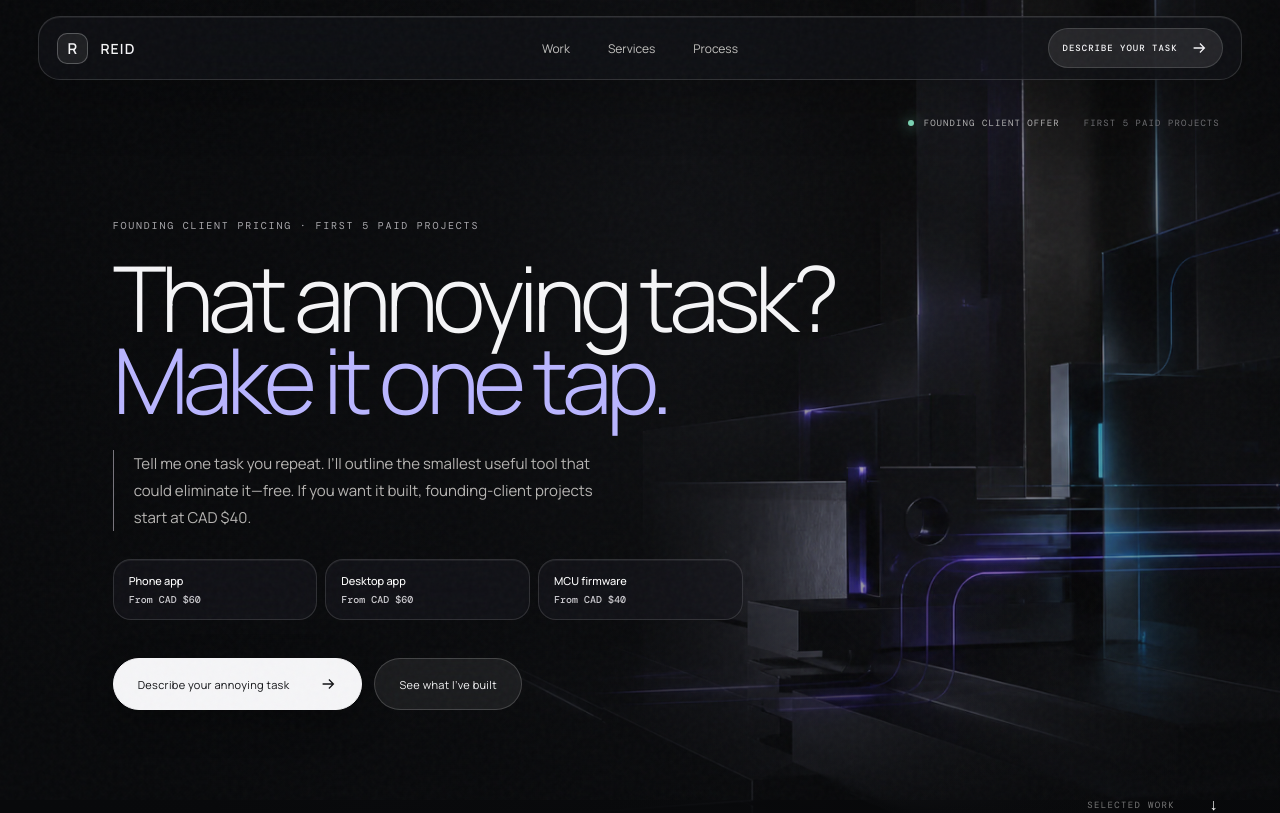
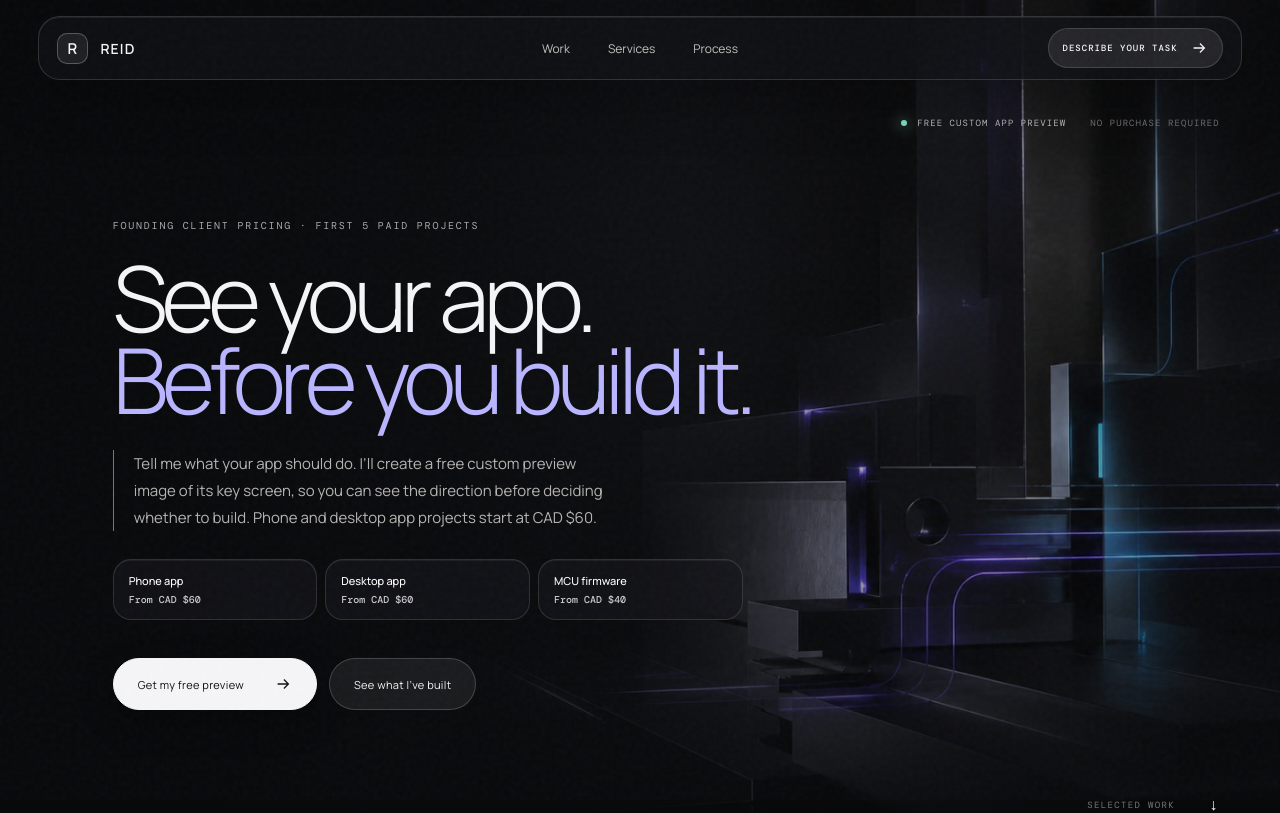
Before and after one commit to reidklassen-design/reidklassen-design.github.io, a React (Vite) app: page / in a window 1280 px wide. Shown: the top 813 px of the page. Built offline with nearby package versions, Linux system fonts and the light colour scheme.

Commit message:
Offer free custom app previews

```diff
--- a/index.html
+++ b/index.html
@@ -4,16 +4,16 @@
     <meta charset="UTF-8" />
     <meta name="viewport" content="width=device-width, initial-scale=1.0" />
     <meta name="theme-color" content="#08090b" />
-    <meta name="description" content="Tell Reid one annoying task you repeat. Get a free outline for a focused custom tool, with founding-client builds from CAD $40." />
+    <meta name="description" content="See your custom app before you build it. Get one free key-screen preview, with phone and desktop app builds from CAD $60." />
     <link rel="canonical" href="https://reidklassen-design.github.io/" />
     <link rel="icon" href="/favicon.svg" type="image/svg+xml" />
     <meta property="og:type" content="website" />
-    <meta property="og:title" content="Turn One Annoying Task Into Your Own Tool" />
-    <meta property="og:description" content="A free outline for your smallest useful solution. First five paid founding-client projects from CAD $40." />
+    <meta property="og:title" content="See Your Custom App Before You Build It" />
+    <meta property="og:description" content="Get one free custom key-screen preview with no purchase required. Phone and desktop app builds start at CAD $60." />
     <meta property="og:url" content="https://reidklassen-design.github.io/" />
     <meta property="og:image" content="https://reidklassen-design.github.io/media/generated/social-card.png" />
     <meta name="twitter:card" content="summary_large_image" />
-    <title>Turn One Annoying Task Into Your Own Tool</title>
+    <title>See Your Custom App Before You Build It</title>
     <script type="application/ld+json">
       {
         "@context": "https://schema.org",
--- a/scripts/verify-site.mjs
+++ b/scripts/verify-site.mjs
@@ -42,7 +42,7 @@ for (const target of targets) {
     contactButtons: document.querySelectorAll('button.header-contact, button.button.primary, button.contact-link').length,
   }))
 
-  if (audit.title !== 'Turn One Annoying Task Into Your Own Tool') failures.push(`${target.name}: unexpected title`)
+  if (audit.title !== 'See Your Custom App Before You Build It') failures.push(`${target.name}: unexpected title`)
   if (audit.horizontalOverflow > 1) failures.push(`${target.name}: horizontal overflow ${audit.horizontalOverflow}px`)
   if (audit.brokenImages.length) failures.push(`${target.name}: broken images: ${audit.brokenImages.join(', ')}`)
   if (audit.sections.length) failures.push(`${target.name}: missing sections: ${audit.sections.join(', ')}`)
--- a/src/App.tsx
+++ b/src/App.tsx
@@ -4,19 +4,25 @@ import { process, productSites, projects, services, skills, type ProductSite, ty
 const Arrow = () => <svg aria-hidden="true" viewBox="0 0 20 20"><path d="M4 10h11M11 5l5 5-5 5" /></svg>
 const Expand = () => <svg aria-hidden="true" viewBox="0 0 20 20"><path d="M7 3H3v4M13 3h4v4M7 17H3v-4M13 17h4v-4" /></svg>
 
-function EmailLink({ children, className = '' }: { children: React.ReactNode; className?: string }) {
+function EmailLink({ children, className = '', preview = false }: { children: React.ReactNode; className?: string; preview?: boolean }) {
   const parts = ['reidklassen', 'gmail', 'com']
   const openEmail = () => {
     const rawSource = new URLSearchParams(window.location.search).get('src') ?? ''
     const source = rawSource.replace(/[^a-zA-Z0-9_-]/g, '').slice(0, 32) || 'direct'
-    const subject = `Project brief · ${source}`
-    const body = [
+    const subject = preview ? `Free app preview · ${source}` : `Project brief · ${source}`
+    const body = (preview ? [
+      'What should the app help you do?',
+      '',
+      'Where should it run (iPhone, Android, or desktop)?',
+      '',
+      'What should the preview screen show?',
+    ] : [
       'What should it do?',
       '',
       'Where should it run?',
       '',
       'What would make it useful?',
-    ].join('\n')
+    ]).join('\n')
     window.location.href = `mailto:${parts[0]}@${parts[1]}.${parts[2]}?subject=${encodeURIComponent(subject)}&body=${encodeURIComponent(body)}`
   }
   return <button className={className} type="button" onClick={openEmail}>{children}</button>
@@ -119,13 +125,13 @@ function App() {
             <img src="/media/generated/hero-workshop.png" alt="" fetchPriority="high" />
           </picture>
           <div className="hero-grid" aria-hidden="true" />
-          <div className="availability"><i /> Founding client offer <span>First 5 paid projects</span></div>
+          <div className="availability"><i /> Free custom app preview <span>No purchase required</span></div>
           <div className="hero-copy">
             <p className="kicker">Founding client pricing · First 5 paid projects</p>
-            <h1>That annoying task?<br /><em>Make it one tap.</em></h1>
-            <p className="hero-deck">Tell me one task you repeat. I’ll outline the smallest useful tool that could eliminate it—free. If you want it built, founding-client projects start at CAD $40.</p>
+            <h1>See your app.<br /><em>Before you build it.</em></h1>
+            <p className="hero-deck">Tell me what your app should do. I’ll create a free custom preview image of its key screen, so you can see the direction before deciding whether to build. Phone and desktop app projects start at CAD $60.</p>
             <div className="offer-summary" aria-label="Founding client prices"><span><b>Phone app</b>From CAD $60</span><span><b>Desktop app</b>From CAD $60</span><span><b>MCU firmware</b>From CAD $40</span></div>
-            <div className="hero-actions"><EmailLink className="button primary">Describe your annoying task <Arrow /></EmailLink><a className="button secondary" href="#work">See what I’ve built</a></div>
+            <div className="hero-actions"><EmailLink className="button primary" preview>Get my free preview <Arrow /></EmailLink><a className="button secondary" href="#work">See what I’ve built</a></div>
           </div>
           <div className="hero-index" aria-hidden="true"><span>Selected work</span><b>↓</b></div>
         </section>
@@ -163,7 +169,7 @@ function App() {
           <ol>{process.map((item, index) => <li key={item.step}><span>0{index + 1}</span><div><h3>{item.step}</h3><p>{item.body}</p></div></li>)}</ol>
         </section>
 
-        <section className="contact section" id="contact"><p className="eyebrow">Founding client pricing · First 5 paid projects</p><h2>One annoying task.<br /><em>Your own solution.</em></h2><EmailLink className="contact-link">Describe your annoying task <Arrow /></EmailLink><p className="contact-note">The outline is free. If it fits a starter scope, builds begin at CAD $40.</p><div className="contact-glow" aria-hidden="true" /></section>
+        <section className="contact section" id="contact"><p className="eyebrow">One custom screen concept · No purchase required</p><h2>Picture it first.<br /><em>Build it when it feels right.</em></h2><EmailLink className="contact-link" preview>Get my free app preview <Arrow /></EmailLink><p className="contact-note">You’ll receive one visual concept for a key phone or desktop app screen. It’s a preview image—not working software or a prototype.</p><div className="contact-glow" aria-hidden="true" /></section>
       </main>
 
       <footer><a className="brand" href="#top"><span>R</span> Reid</a><p>Custom software · Built in Canada</p><div><a href="https://github.com/reidklassen-design" target="_blank" rel="noreferrer">GitHub ↗</a><a href="#top">Back to top ↑</a></div></footer>
--- a/src/data.ts
+++ b/src/data.ts
@@ -49,7 +49,7 @@ export const services = [
     number: '01',
     title: 'Custom phone apps',
     price: 'Founding price · From CAD $60',
-    body: 'One target platform—iOS or Android—with one focused flow of roughly one to three screens.',
+    body: 'Start with a free custom screen preview. Builds cover one target platform—iOS or Android—with one focused flow of roughly one to three screens.',
     includes: 'Local data · Source · Test build · One revision',
     limits: 'Accounts, payments, backends, store submission, third-party fees, and continuing support are quoted separately.',
   },
@@ -57,7 +57,7 @@ export const services = [
     number: '02',
     title: 'Custom desktop apps',
     price: 'Founding price · From CAD $60',
-    body: 'One target platform, one window, and one focused local input-to-output workflow.',
+    body: 'Start with a free custom screen preview. Builds cover one target platform, one window, and one focused local input-to-output workflow.',
     includes: 'Source · Packaged build · One revision',
     limits: 'Multiple platforms, cloud services, extra workflows, and continuing support are quoted separately.',
   },
```
